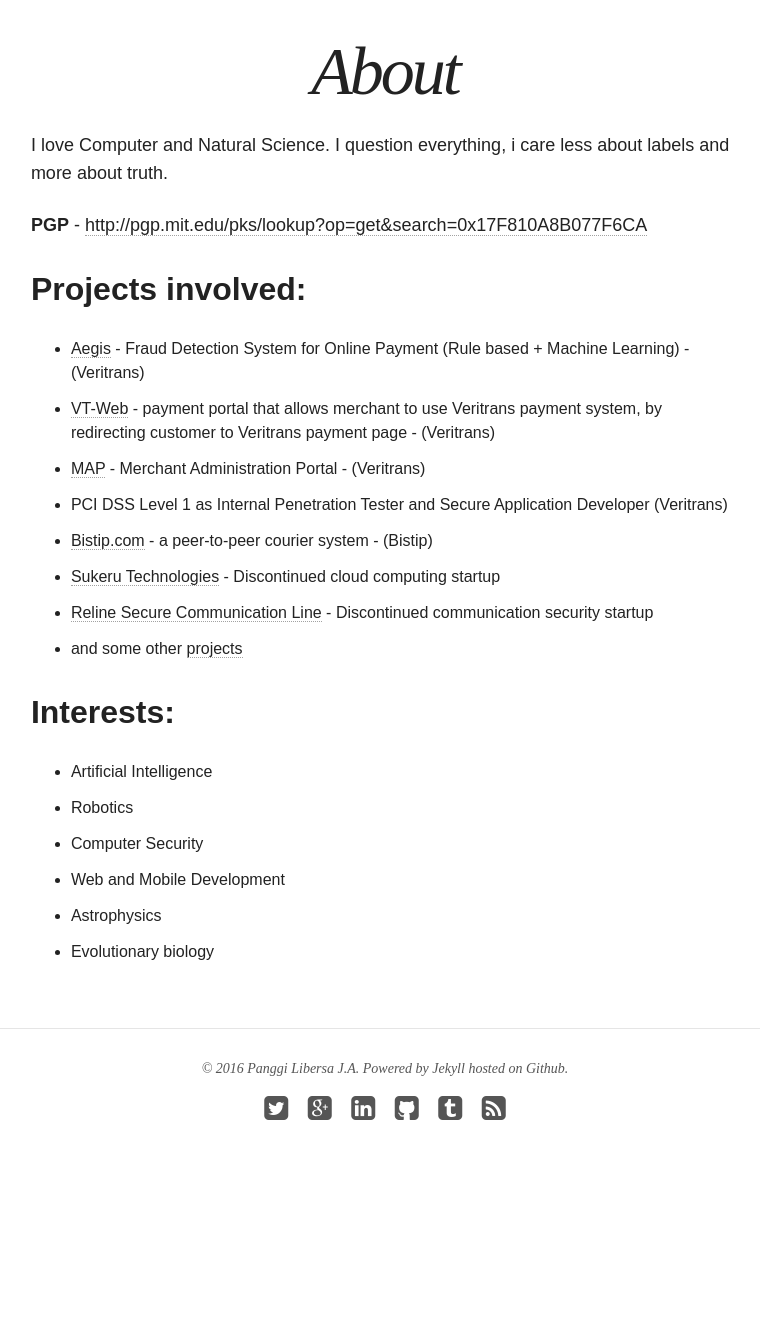
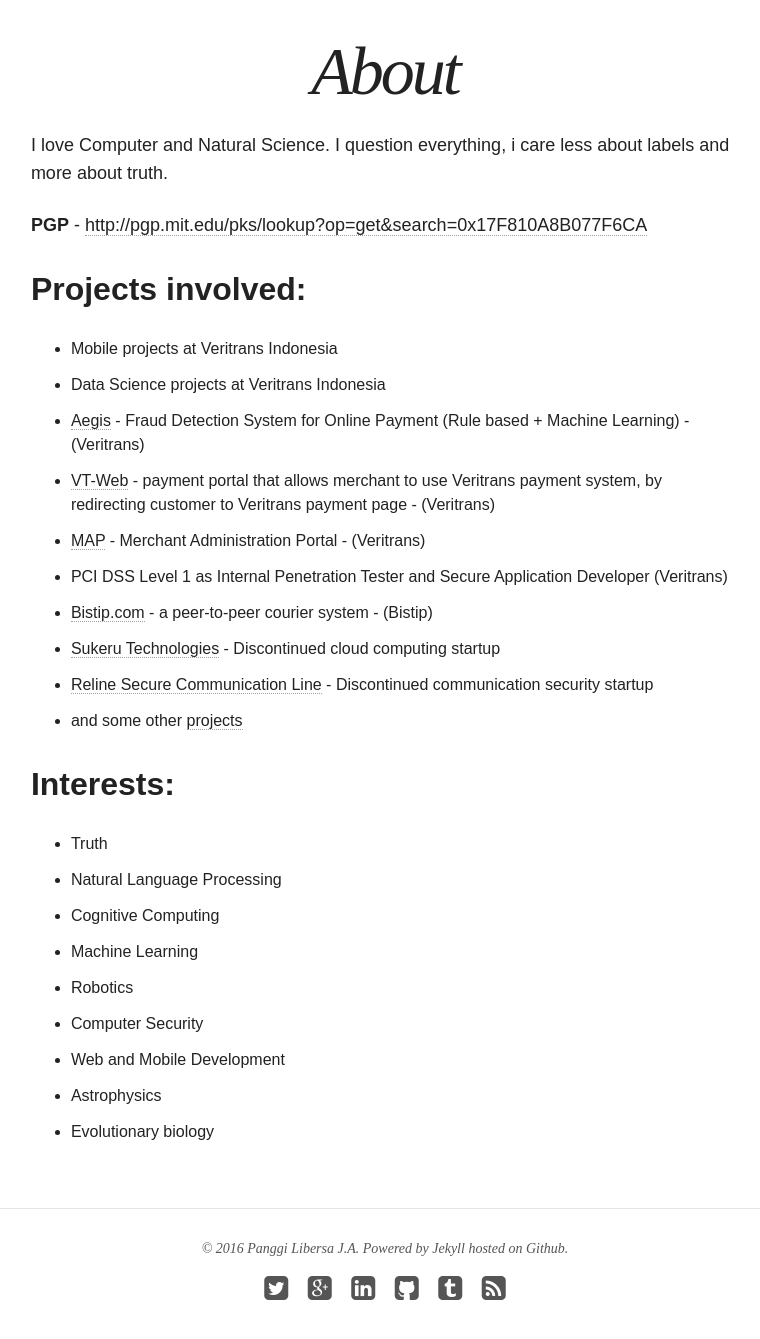
Before and after one commit to panggi/panggi.com, a Jekyll site: the page built from about/index.md, in a window 1280 px wide and 1400 px high, scrolled down 840 px. Shown: the top 1339 px of the window, without its empty margins (255-1015 px from the left). Built offline with Jekyll 4.4.1, drawn with Linux system fonts in a browser that asks for light colours; nearby versions of some CDN libraries; before the commit the page ends 2060 px from its top, so only the background shows below that.

Commit message:
2016-03-06-sms-spam-filter-using-scikit-learn-and-textblob and about edit

```diff
--- a/about/index.md
+++ b/about/index.md
@@ -14,6 +14,8 @@
 
 ## Projects involved:
 
+* Mobile projects at Veritrans Indonesia
+* Data Science projects at Veritrans Indonesia
 * [Aegis](https://www.veritrans.co.id/aegis.html) - Fraud Detection System for Online Payment (Rule based + Machine Learning) - (Veritrans)
 * [VT-Web](http://docs.veritrans.co.id) - payment portal that allows merchant to use Veritrans payment system, by redirecting customer to Veritrans payment page - (Veritrans)
 * [MAP](https://my.veritrans.co.id) - Merchant Administration Portal - (Veritrans)
@@ -25,7 +27,10 @@
 
 ## Interests:
 
-* Artificial Intelligence
+* Truth
+* Natural Language Processing
+* Cognitive Computing
+* Machine Learning
 * Robotics
 * Computer Security
 * Web and Mobile Development
```
Also changed, not shown: _posts/articles/2016-03-06-sms-spam-filter-using-scikit-learn-and-textblob.md (added, +35 -0 lines).
